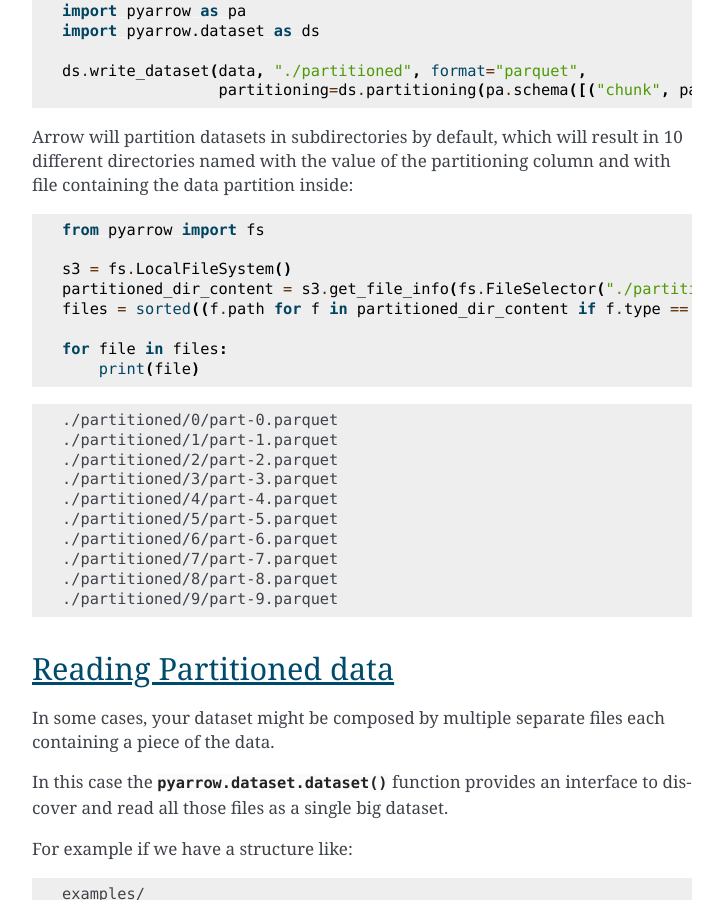
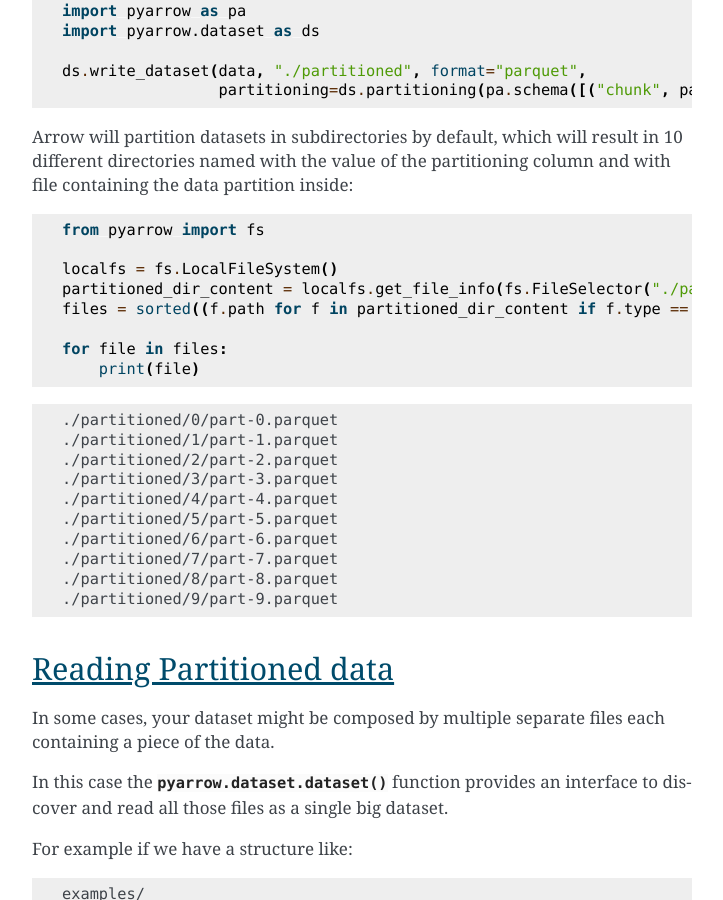
Before and after one commit to apache/arrow-cookbook, a Sphinx documentation site: the page built from python/source/io.rst, in a window 1280 px wide and 900 px high, scrolled down 4515 px. Shown: the whole window, without its empty margins (388-1111 px from the left). Built offline with Sphinx 7.4.7, drawn with Linux system fonts in a browser that asks for light colours.

Commit message:
ops, rename variable

```diff
--- a/python/source/io.rst
+++ b/python/source/io.rst
@@ -254,8 +254,8 @@ column and with file containing the data partition inside:
 
     from pyarrow import fs
 
-    s3 = fs.LocalFileSystem()
-    partitioned_dir_content = s3.get_file_info(fs.FileSelector("./partitioned", recursive=True))
+    localfs = fs.LocalFileSystem()
+    partitioned_dir_content = localfs.get_file_info(fs.FileSelector("./partitioned", recursive=True))
     files = sorted((f.path for f in partitioned_dir_content if f.type == fs.FileType.File))
 
     for file in files:
```
